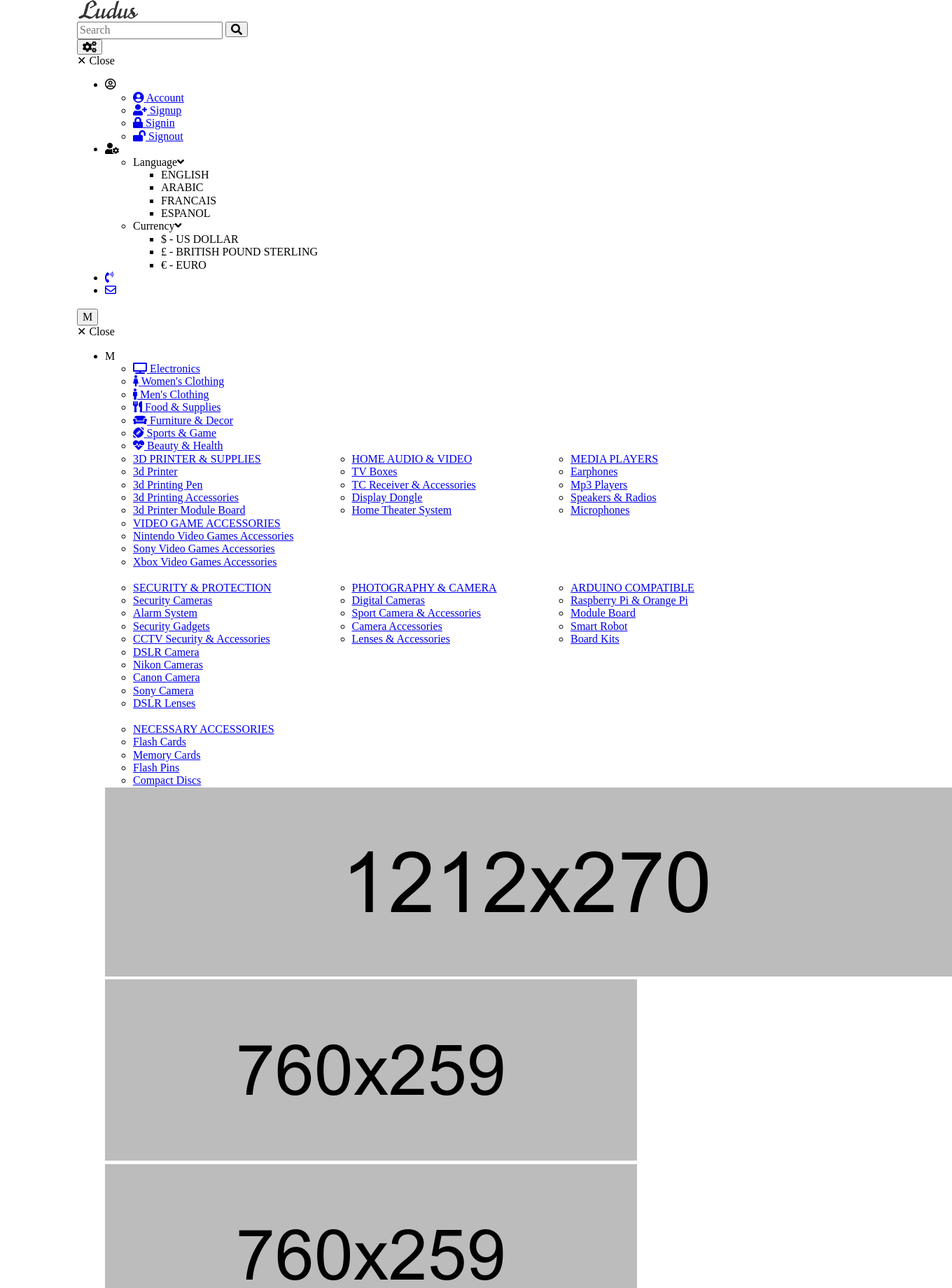
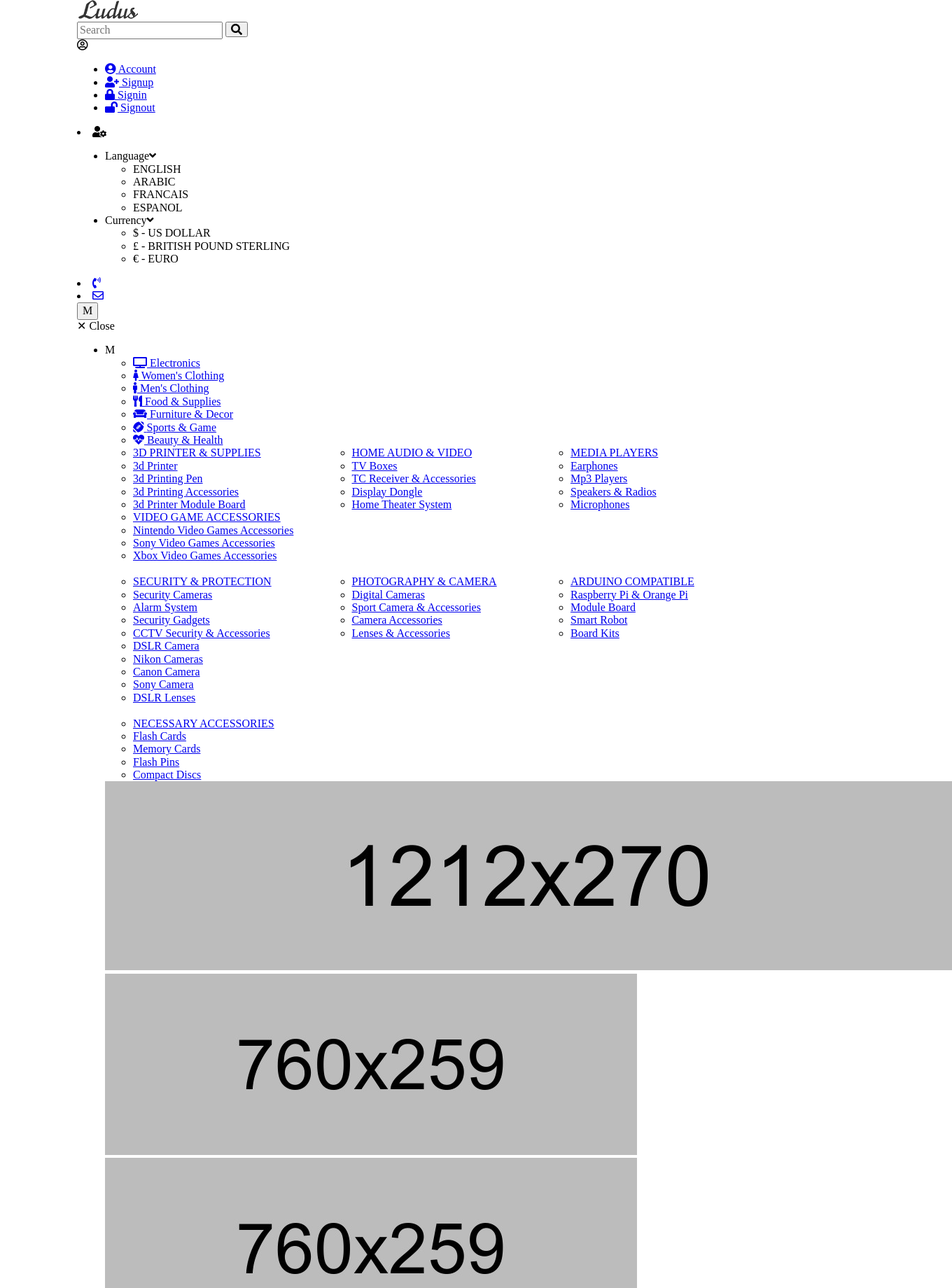
Before and after one commit to amilmshaji/Sanitaryware_Online_Shop, a Django app: template templates/dash-payment-option.html in a window 1360 px wide. Shown: the top 1840 px of the page at 70% size. Run offline with Django 4.2, Linux system fonts and the light colour scheme; the template is opened without the code that fills it, so the values that code supplies are empty.

Commit message:
Update dash-payment-option.html

```diff
--- a/templates/dash-payment-option.html
+++ b/templates/dash-payment-option.html
@@ -41,19 +41,7 @@
                         <!--====== End - Search Form ======-->
 
 
-                        <!--====== Dropdown Main plugin ======-->
-                        <div class="menu-init" id="navigation">
-
-                            <button class="btn btn--icon toggle-button fas fa-cogs" type="button"></button>
-
-                            <!--====== Menu ======-->
-                            <div class="ah-lg-mode">
-
-                                <span class="ah-close">✕ Close</span>
-
-                                <!--====== List ======-->
-                                <ul class="ah-list ah-list--design1 ah-list--link-color-secondary">
-                                    <li class="has-dropdown" data-tooltip="tooltip" data-placement="left" title="Account">
+
 
                                         <a><i class="far fa-user-circle"></i></a>
 
```
